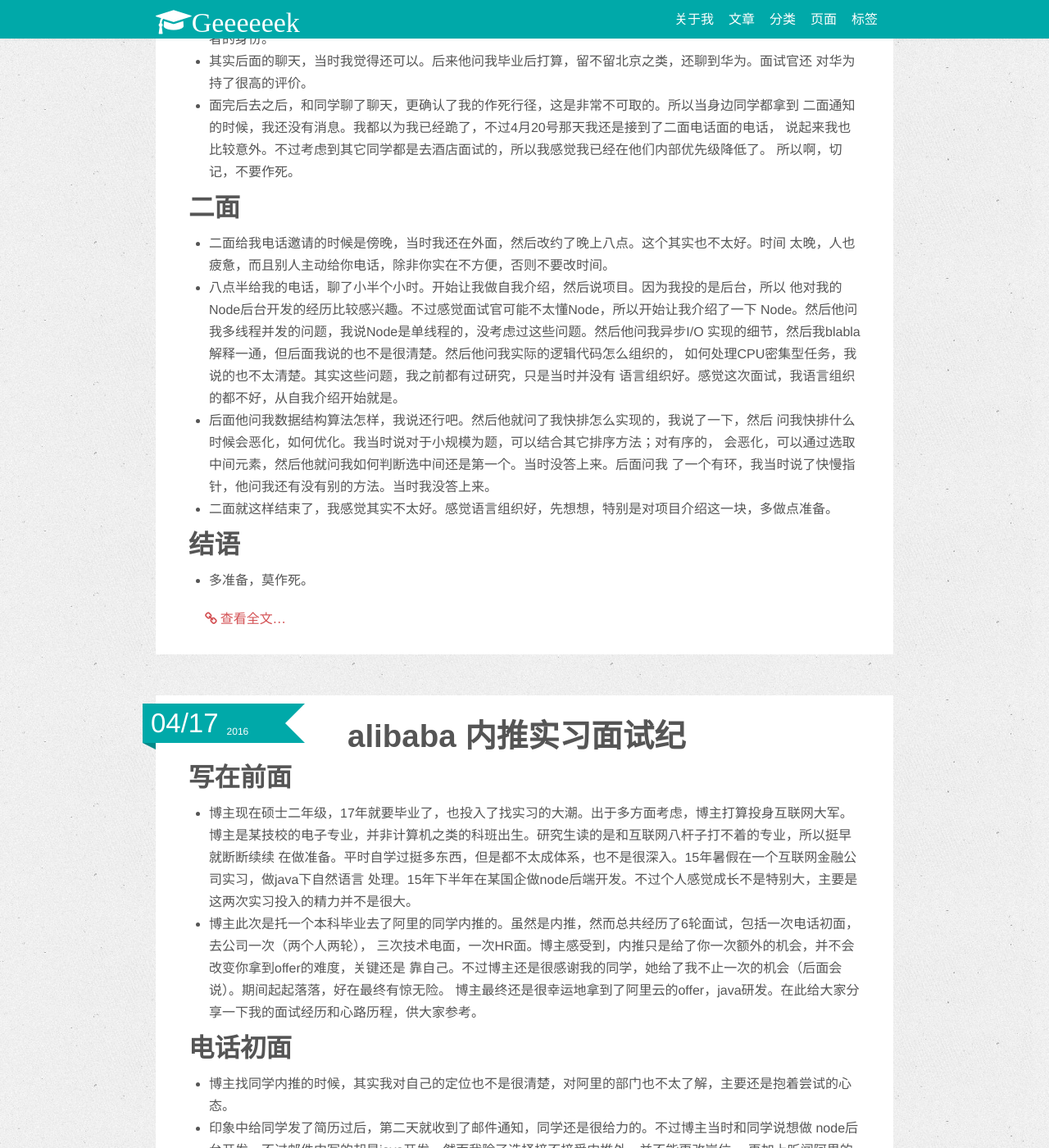
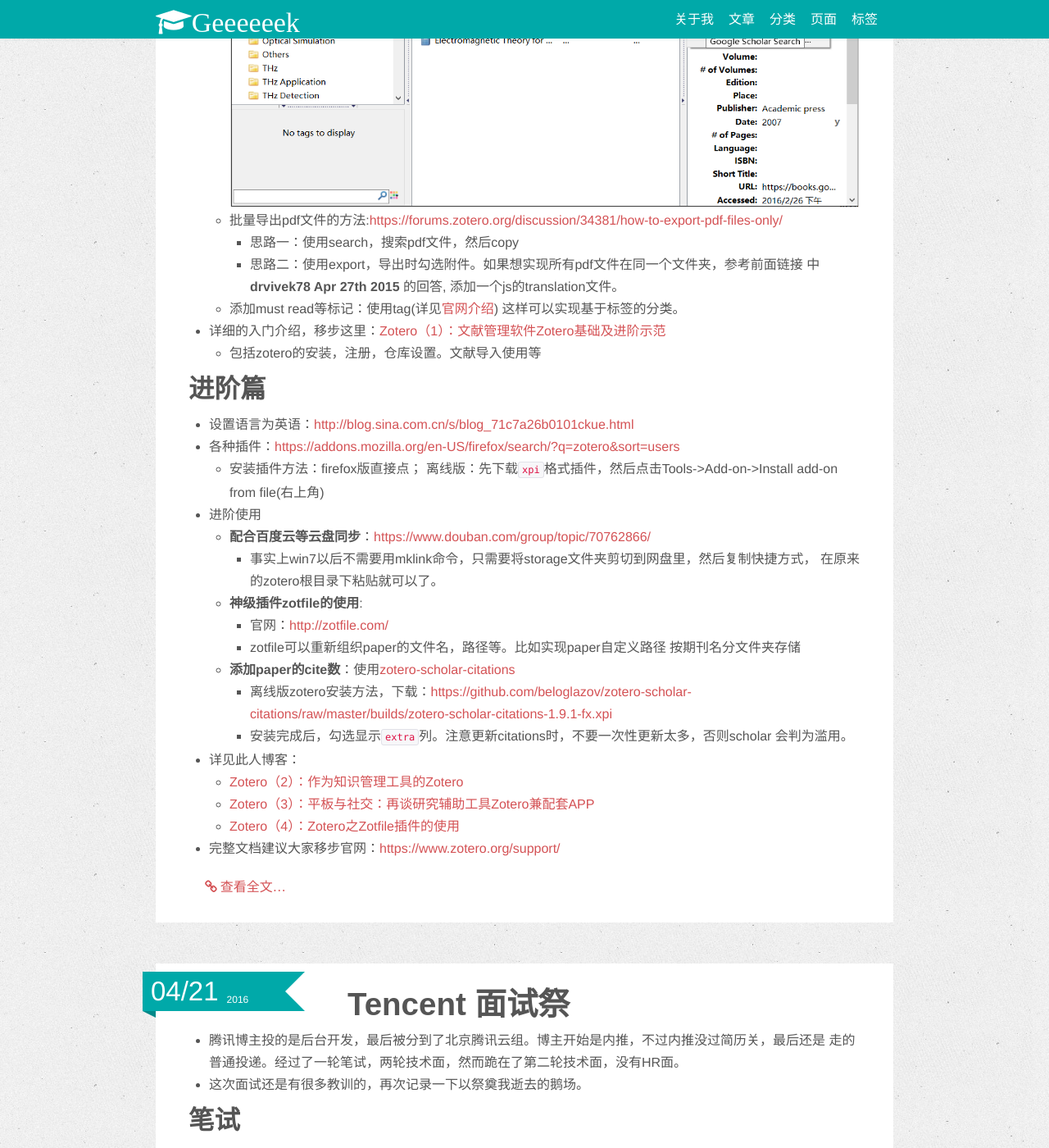
Before and after one commit to quantumlaser/quantumlaser.github.io, a Jekyll site: the page built from index.md, in a window 1280 px wide and 1400 px high, scrolled down 1072 px. Shown: the whole window at 82% size. Built offline with Jekyll 4.4.1, drawn with Linux system fonts in a browser that asks for light colours; nearby versions of some CDN libraries; some of the changed text lies outside the part shown.

Commit message:
add zotero

```diff
--- /dev/null
+++ b/_posts/2016-04-23-zotero.md
@@ -0,0 +1,66 @@
+---
+layout: post
+title: Zotero 文献管理工具介绍
+category : Tool
+tagline: "Supporting tagline"
+tags : [Tool]
+---
+{% include JB/setup %}
+# Zotero 文献管理工具介绍
+
+## Why Zotero
+- 详细的比较分析大家可以移步知乎：
+  + <http://www.zhihu.com/question/26857521>
+  + <http://www.zhihu.com/question/20761911>
+- 个人并不了解其它的那些工具，选择zotero的原因，是因为其开源，免费，博主作为半个码农，
+对开源的东西没有抵抗力。
+- 主要特性：
+  + 跨平台支持，支持win/mac/linux；支持第三方同步工具。
+  + 开源，免费，插件丰富
+  + 拖拽导入pdf文献；一键导入网页文献，自动下载pdf文件
+  + 多级文献管理，标签，全文索引搜索
+  + 多种导出方式，自动生成引用
+
+## 基础篇
+- zotero官网：<https://www.zotero.org/>
+  + 官网的Forums很有帮助，官网的一些视频教程也做的很好。入门用户可以看一看
+- 版本选择：Firefox忠实用户选择Firefox版；其它用户选择相应平台的离线版（支持windows,mac
+,Linux），然后安装自己常用浏览器的connector（支持chrome，safari，opera）。
+- 简单介绍：zotero给每个文献建立一个item，存储其标题、作者、出版社等基本信息，允许添加
+附件，如pdf paper。
+- 导入文献：拖拽导入pdf文献；一键导入网页文献，自动下载pdf文件。详见：
+[zotero（1）：文献管理软件Zotero基础及进阶示范](http://www.yangzhiping.com/tech/zotero1.html)
+- 其它功能：
+  + 右击在scholar中打开:选中文献，点击右上角`locate`(一个向右的绿色箭头),选择google search
+  ![img](/image/zotero/scholar.jpg)
+  + 批量导出pdf文件的方法:<https://forums.zotero.org/discussion/34381/how-to-export-pdf-files-only/>
+    * 思路一：使用search，搜索pdf文件，然后copy
+    * 思路二：使用export，导出时勾选附件。如果想实现所有pdf文件在同一个文件夹，参考前面链接
+      中 **drvivek78 Apr 27th 2015** 的回答, 添加一个js的translation文件。
+  + 添加must read等标记：使用tag(详见[官网介绍](https://www.zotero.org/support/collections_and_tags))
+    这样可以实现基于标签的分类。
+- 详细的入门介绍，移步这里：[Zotero（1）：文献管理软件Zotero基础及进阶示范](http://www.yangzhiping.com/tech/zotero1.html)
+  + 包括zotero的安装，注册，仓库设置。文献导入使用等
+
+## 进阶篇
+- 设置语言为英语：<http://blog.sina.com.cn/s/blog_71c7a26b0101ckue.html>
+- 各种插件：<https://addons.mozilla.org/en-US/firefox/search/?q=zotero&sort=users>
+   + 安装插件方法：firefox版直接点；
+    离线版：先下载`xpi`格式插件，然后点击Tools->Add-on->Install add-on from file(右上角)
+- 进阶使用
+   + **配合百度云等云盘同步**：<https://www.douban.com/group/topic/70762866/>
+     * 事实上win7以后不需要用mklink命令，只需要将storage文件夹剪切到网盘里，然后复制快捷方式，
+     在原来的zotero根目录下粘贴就可以了。
+   + **神级插件zotfile的使用**:
+     * 官网：<http://zotfile.com/>
+     * zotfile可以重新组织paper的文件名，路径等。比如实现paper自定义路径
+   按期刊名分文件夹存储
+   + **添加paper的cite数**：使用[zotero-scholar-citations](https://addons.mozilla.org/en-US/firefox/addon/zotero-scholar-citations/)
+     * 离线版zotero安装方法，下载：<https://github.com/beloglazov/zotero-scholar-citations/raw/master/builds/zotero-scholar-citations-1.9.1-fx.xpi>
+     * 安装完成后，勾选显示`extra`列。注意更新citations时，不要一次性更新太多，否则scholar
+     会判为滥用。
+- 详见此人博客：
+   + [Zotero（2）：作为知识管理工具的Zotero](http://www.yangzhiping.com/tech/zotero2.html)
+   + [Zotero（3）：平板与社交：再谈研究辅助工具Zotero兼配套APP](http://www.yangzhiping.com/tech/zotero3.html)
+   + [Zotero（4）：Zotero之Zotfile插件的使用](http://www.yangzhiping.com/tech/zotero4.html)
+- 完整文档建议大家移步官网：<https://www.zotero.org/support/>
```
Also changed, not shown: _posts/2016-03-14-remote-access-vnc4server.md (+1 -1 lines), _posts/2016-03-14-remote-access.md (+5 -5 lines), image/remote/remote.jpg (renamed from image/remote.jpg), image/remote/vnc_login.jpg (renamed from image/vnc_login.jpg), image/remote/vnc_netstat.jpg (renamed from image/vnc_netstat.jpg), image/remote/vnc_port.jpg (renamed from image/vnc_port.jpg), image/remote/vnc_viewer_login.jpg (renamed from image/vnc_viewer_login.jpg), image/remote/xfce_manager.jpg (renamed from image/xfce_manager.jpg), image/zotero/scholar.jpg (added), image/zotero/zotero_plugins.jpg (added).
